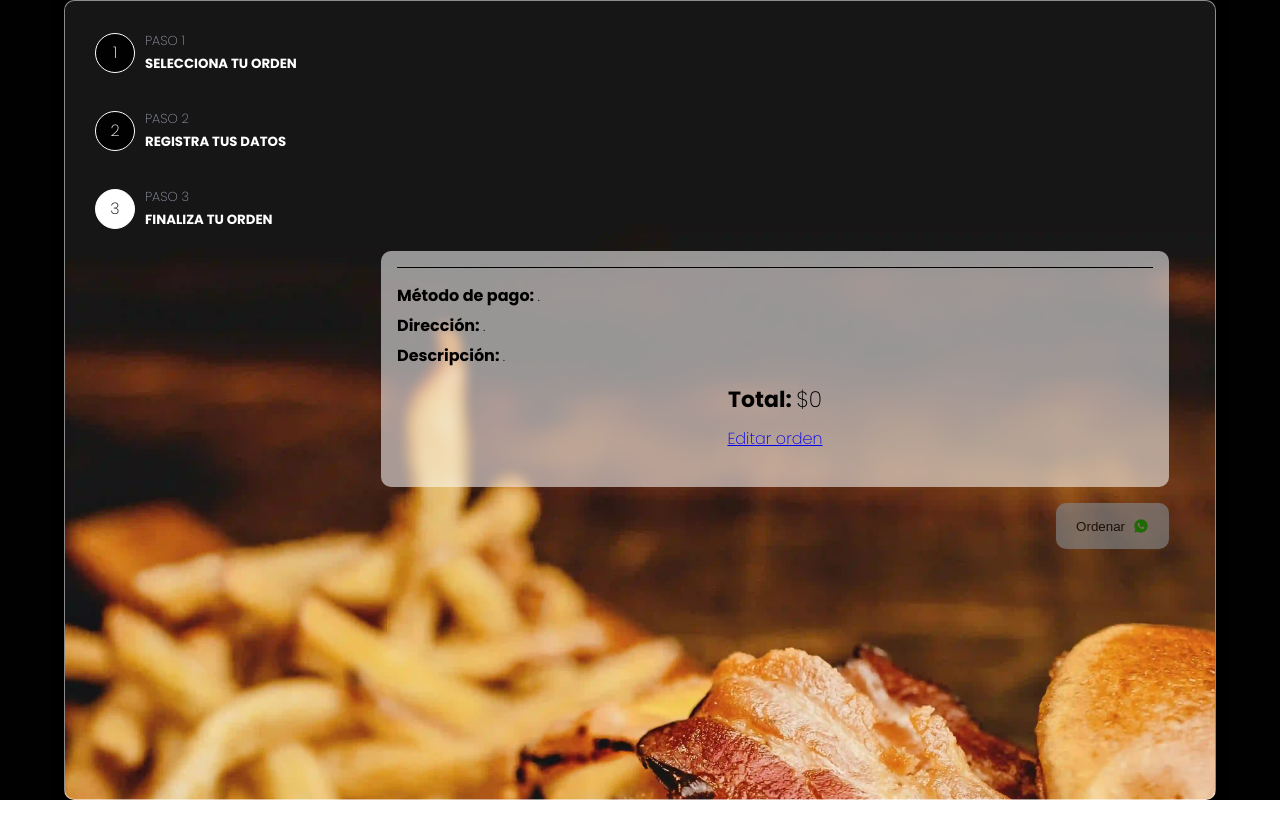
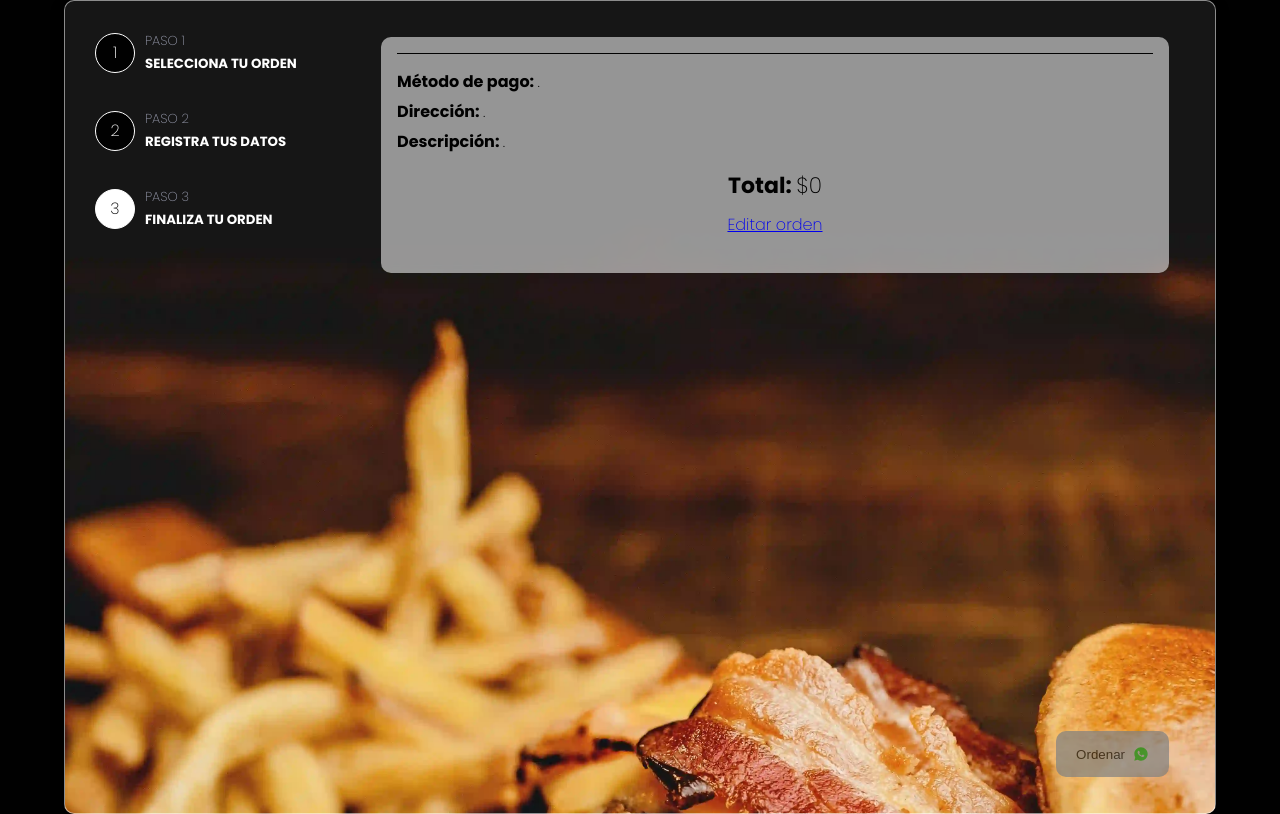
Before and after one commit to hdavidpb/catalogo-next, a Next.js app: page /finalizar-orden in a window 1280 px wide. Built offline with nearby package versions, Linux system fonts and the light colour scheme.

Commit message:
Update styles.ts

```diff
--- a/src/styled-components/styles.ts
+++ b/src/styled-components/styles.ts
@@ -159,7 +159,7 @@ interface FormLayoutProps {
 
 export const FormLayout = styled.div`
   flex: 1;
-  height: 100%;
+  min-height: 100vh;
   display: flex;
   flex-direction: column;
   justify-content: ${({ isFinished }: FormLayoutProps) =>
@@ -173,7 +173,7 @@ export const FormLayout = styled.div`
   }
 
   @media (max-width: 600px) {
-    height: 85%;
+    min-height: auto;
     flex: 0;
     width: 98%;
     padding: 20px 1px;
```
